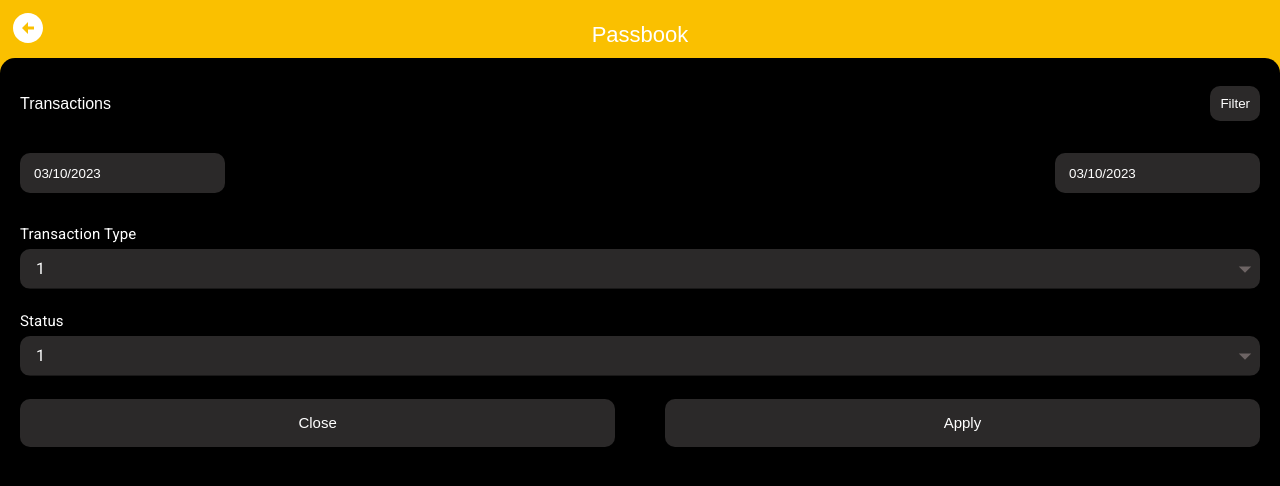
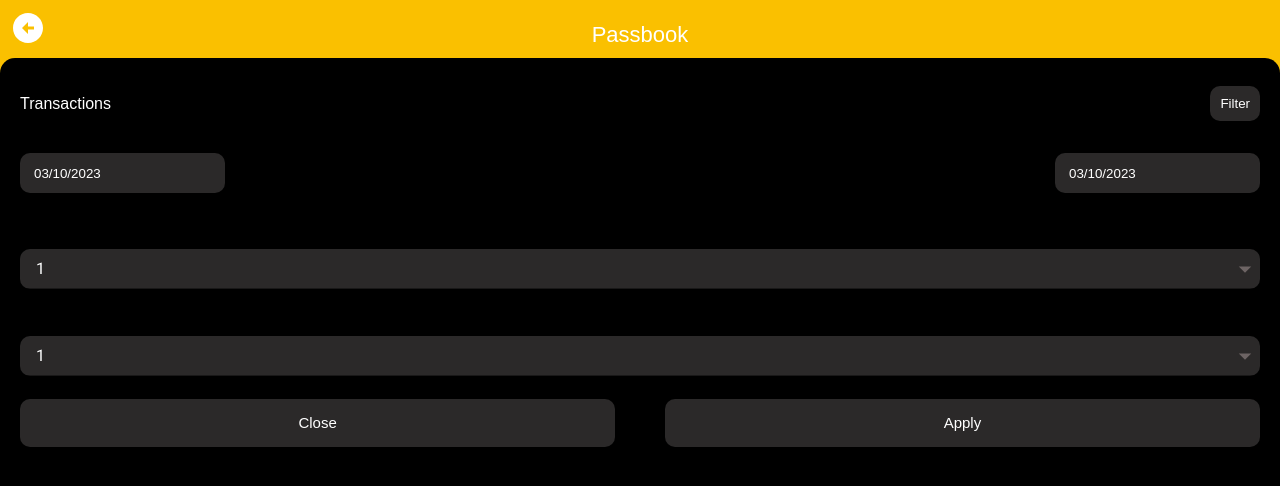
Before and after one commit to brijeshIvory/digital-wallet, a React (Create React App) app: page / in a window 1280 px wide. Both pictures are taken after a click on the button "Filter". Shown: the top 486 px of the page. Built offline with nearby package versions, Linux system fonts and the light colour scheme.

Commit message:
form values in passbook page obtained

```diff
--- a/package.json
+++ b/package.json
@@ -7,7 +7,6 @@
     "@emotion/styled": "^11.10.6",
     "@mui/icons-material": "^5.11.11",
     "@mui/material": "^5.11.12",
-    "@mui/x-date-pickers": "^5.0.20",
     "@testing-library/jest-dom": "^5.16.5",
     "@testing-library/react": "^13.4.0",
     "@testing-library/user-event": "^13.5.0",
--- a/src/Components/Passbook/index.jsx
+++ b/src/Components/Passbook/index.jsx
@@ -1,40 +1,56 @@
 import React, { useState } from "react";
 import "./index.scss";
 import ArrowCircleLeftIcon from "@mui/icons-material/ArrowCircleLeft";
-// import { DatePicker } from "@mui/x-date-pickers/DatePicker";
 import { TextField } from "@mui/material";
-// import { AdapterDayjs } from "@mui/x-date-pickers/AdapterDayjs";
-// import { LocalizationProvider } from "@mui/x-date-pickers/LocalizationProvider";
 import MenuItem from "@mui/material/MenuItem";
-// import DatePicker from "react-datepicker";
 import DatePicker from "react-datepicker";
 import "react-datepicker/dist/react-datepicker.css";
+import { useFormik } from "formik";
+import * as yup from "yup";
+
+// const validationSchema = yup.object().shape({
+//   startDate: yup.string().required("Required !"),
+//   endDate: yup.string().required("Required !"),
+//   transactionType: yup.string().required("Required !"),
+//   status: yup.string().required("Required !"),
+// });
 
 function Passbook() {
+  const [inputValue, setInputValue] = useState({
+    startDate: new Date(),
+    endDate: new Date(),
+    transactionType: "1",
+    status: "1",
+  });
+  const [submitedInput, setSubmitedInput] = useState({});
   const [isFilterClicked, setIsFilterClicked] = useState(false);
-  const [valueTransactionType, setValueTransactionType] = useState();
-  const [rangeStart, setRangeStart] = React.useState(new Date());
-  const [rangeEnd, setRangeEnd] = React.useState(new Date());
-  const arr = [1, 2, 3, 4];
+
+  const arr = ["1", "2", " 3", "4"];
+
+  // const selectStartDate = (e) => {
+  //   setInputValue({ ...inputValue, startDate: e.target.value });
+  // };
+
+  // const selectEndDate = (e) => {
+  //   setInputValue({ ...inputValue, endDate: e.target.value });
+  // };
+
+  // const formik = useFormik({
+  //   initialValues: {
+  //     startDate: new Date(),
+  //     endDate: new Date(),
+  //     transactionType: "2",
+  //     status: "2",
+  //   },
+  //   onSubmit: (values, { resetForm }) => {
+  //     console.log(values, "values");
+  //     resetForm({ values: null });
+  //   },
+  //   validationSchema: validationSchema,
+  // });
   const dateAfterYear = new Date();
-  dateAfterYear.setFullYear(rangeStart.getFullYear() + 1);
-
-  const selectStartDate = (d) => {
-    setRangeStart(d);
-  };
-
-  const selectEndDate = (d) => {
-    setRangeEnd(d);
-  };
-
-  // function getdaysdifference(date1, date2) {
-  //   var time_difference = date2?.getTime() - date1?.getTime();
-  //   var days_difference = time_difference / (1000 * 60 * 60 * 24);
-  //   return days_difference;
-  // }
-
-  // console.log(getdaysdifference(rangeStart, dateAfterYear));
-
+  dateAfterYear.setFullYear(inputValue.startDate.getFullYear() + 1);
+  console.log(submitedInput, "submitedInput");
   return (
     <div className="passbook-main">
       <div className="passbook-head">
@@ -56,27 +72,32 @@ function Passbook() {
             <div className="passbook-body-date">
               <DatePicker
                 selectsStart
-                selected={rangeStart}
-                // startDate={rangeStart}
-                onChange={selectStartDate}
+                selected={inputValue.startDate}
+                onChange={(e) => {
+                  console.log(e, "e");
+                  setInputValue({ ...inputValue, startDate: e });
+                }}
               />
               <DatePicker
                 selectsEnd
-                selected={rangeEnd}
-                onChange={selectEndDate}
+                selected={inputValue.endDate}
+                onChange={(e) => setInputValue({ ...inputValue, endDate: e })}
                 maxDate={dateAfterYear}
               />
             </div>
 
             <TextField
-              id="standard-select-transactiontype"
+              id="transactionType"
               select
-              label="Transaction Type"
               helperText="Please select your transaction type"
               variant="standard"
-              defaultValue={1}
-              value={valueTransactionType}
-              onSelect={(val) => setValueTransactionType(val)}
+              value={inputValue.transactionType}
+              onChange={(e) =>
+                setInputValue({
+                  ...inputValue,
+                  transactionType: e.target.value,
+                })
+              }
             >
               {arr.map((ele) => (
                 <MenuItem value={ele} key={ele}>
@@ -86,14 +107,14 @@ function Passbook() {
             </TextField>
 
             <TextField
-              id="standard-select-currency"
+              id="status"
               select
-              label="Status"
               helperText="Please select your currency"
               variant="standard"
-              defaultValue={1}
-              value={valueTransactionType}
-              onSelect={(val) => setValueTransactionType(val)}
+              value={inputValue.status}
+              onChange={(e) =>
+                setInputValue({ ...inputValue, status: e.target.value })
+              }
             >
               {arr.map((ele) => (
                 <MenuItem value={ele} key={ele}>
@@ -104,7 +125,9 @@ function Passbook() {
 
             <div className="passbook-body-button">
               <button>Close</button>
-              <button>Apply</button>
+              <button onClick={() => setSubmitedInput(inputValue)}>
+                Apply
+              </button>
             </div>
           </div>
         ) : (
--- a/src/Components/Passbook/index.scss
+++ b/src/Components/Passbook/index.scss
@@ -14,6 +14,7 @@
   background-color: #000;
   border-radius: 15px 15px 0 0;
   padding: 20px;
+
   .MuiTextField-root {
     width: 100%;
     color: #fff;
```
Also changed, not shown: 1 other file (tests, documents, lock files or other folders).
